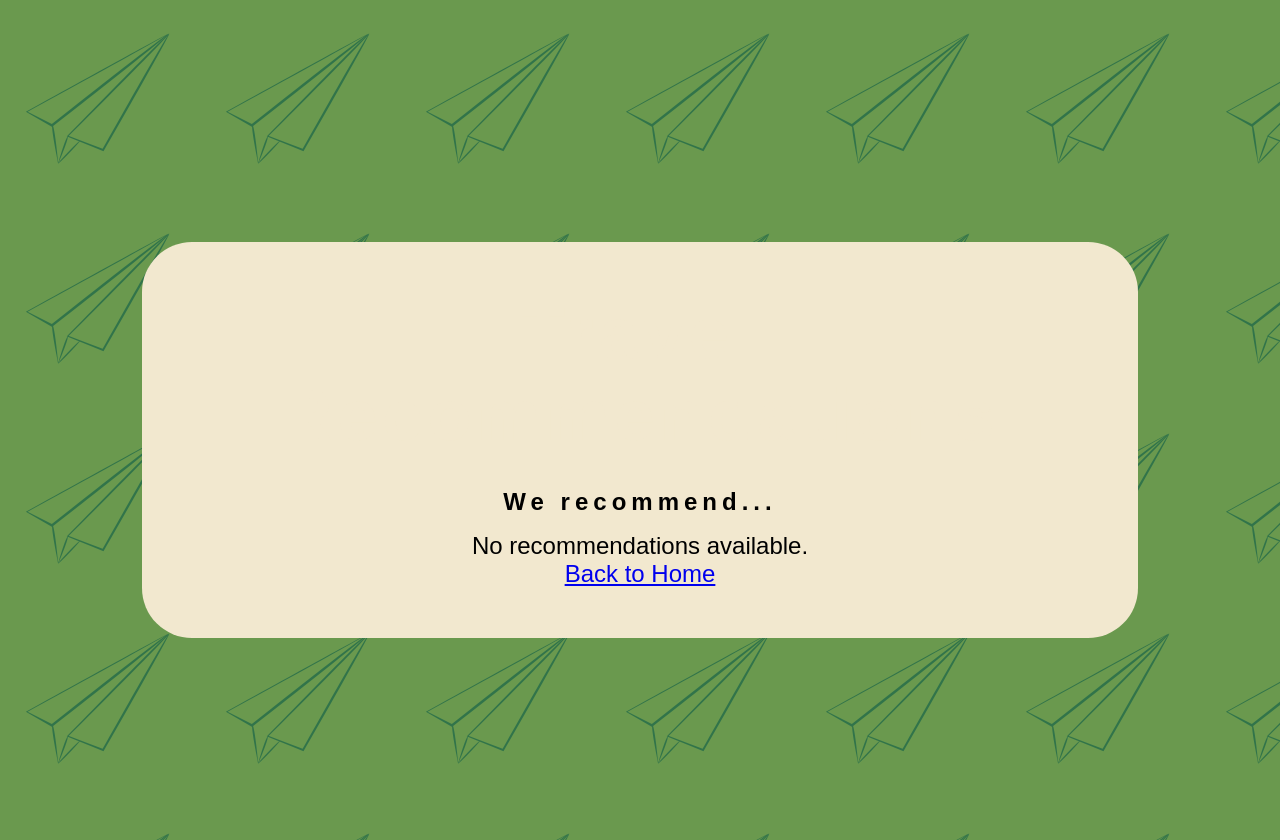
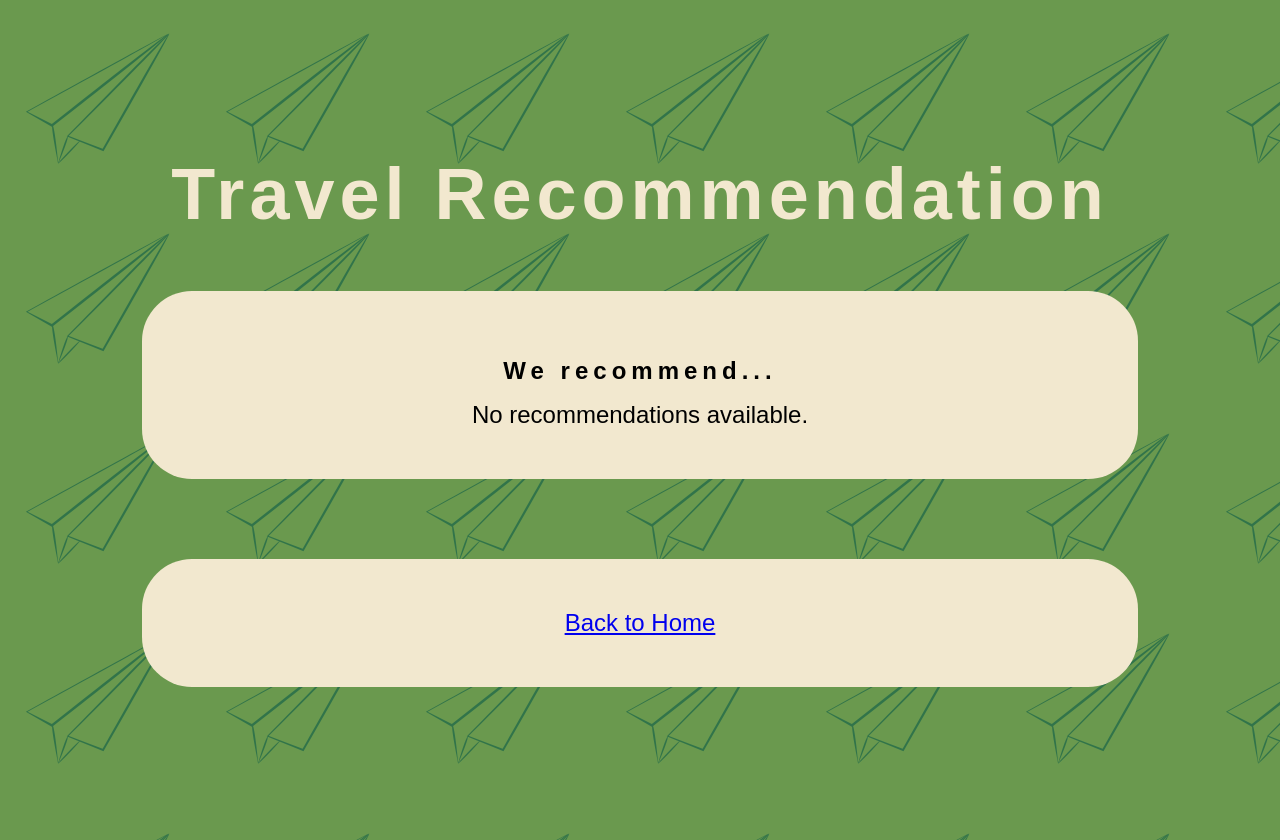
Before and after one commit to thejmfc/hackupc25, a Flask app: template templates/display.html in a window 1280 px wide. Run offline with Flask 3, Linux system fonts and the light colour scheme; the template is opened without the code that fills it, so the values that code supplies are empty; some web fonts are replaced.

Commit message:
Restored results css

```diff
--- a/main.py
+++ b/main.py
@@ -25,9 +25,11 @@ def index():
                 return render_template("display.html",
                                        error="No recommendations available for the provided group code.")
 
+
             # Extract flight details
             flight_details = []
             for i in range(len(personal_data)):
+                print(personal_data)
                 # Validate input data
                 if "airport" not in personal_data[i]:
                     print(f"Error: Missing 'airport' in personal_data[{i}]")
@@ -42,7 +44,9 @@ def index():
                         recommendations["locale"],
                         recommendations["home_currency"]
                     )
+                    print("before flight info")
                     print(flight_info)
+                    print("after flight info")
                     flight_details.append(flight_info)
                 except Exception as e:
                     print(f"Error fetching flight info for personal_data[{i}]: {e}")
@@ -50,10 +54,11 @@ def index():
             # After the loop
             if not flight_details:
                 flight_details.append({"error": "No flight details available at the moment."})
-
+            print("exit success")
             return render_template("display.html", recommendations=recommendations, flight_details=flight_details)
 
         except Exception as e:
+            print("exit fail")
             error_message = str(e)
             return render_template("index.html", error=error_message)
     return render_template("index.html")
--- a/static/styles.css
+++ b/static/styles.css
@@ -43,7 +43,7 @@
   }
 
   .response-container {
-    margin: 10dvh 0;
+    margin: 5dvh 0;
     width: 70dvw;
   }
 
--- a/templates/display.html
+++ b/templates/display.html
@@ -11,8 +11,8 @@
 </head>
 <body>
     <main>
+        <h1>Travel Recommendation</h1>
         <div class="response-container">
-            <h1>Travel Recommendations</h1>
 
             <!-- Display group code -->
             {% if group_code %}
@@ -26,8 +26,10 @@
                 <h3>[{{ recommendations["airport"]}}]</h3>
                 <p>{{ recommendations["outbound"] }} &rarr; {{ recommendations["inbound"] }}</p>
                 <p>Expected Average Temperature: <br> {{ recommendations["temperature"] }} &deg; C</p>
-
-                <section id="flight-info">
+        </div>
+        <h1>Flights</h1>
+        <div class="response-container">
+            <section id="flight-info">
                 {% if not flight_details or flight_details[0].get("error") %}
                     <div id="no-flights">
                         <h2>No Flights Available</h2>
@@ -77,8 +79,9 @@
                     {% endfor %}
                 {% endif %}
             </section>
-
-            <h3>Example itinerary:</h3>
+        </div>
+        <h1>Itinerary</h1>
+        <div class="response-container">
             {% for i in range(recommendations["itinerary"]|length) %}
                 <p id="itinerary-item">{{ recommendations["itinerary"][i] }}</p>
             {% endfor %}
@@ -87,6 +90,8 @@
                 <p>No recommendations available.</p>
             {% endif %}
 
+        </div>
+        <div class="response-container">
             <a href="/">Back to Home</a>
         </div>
     </main>
```
